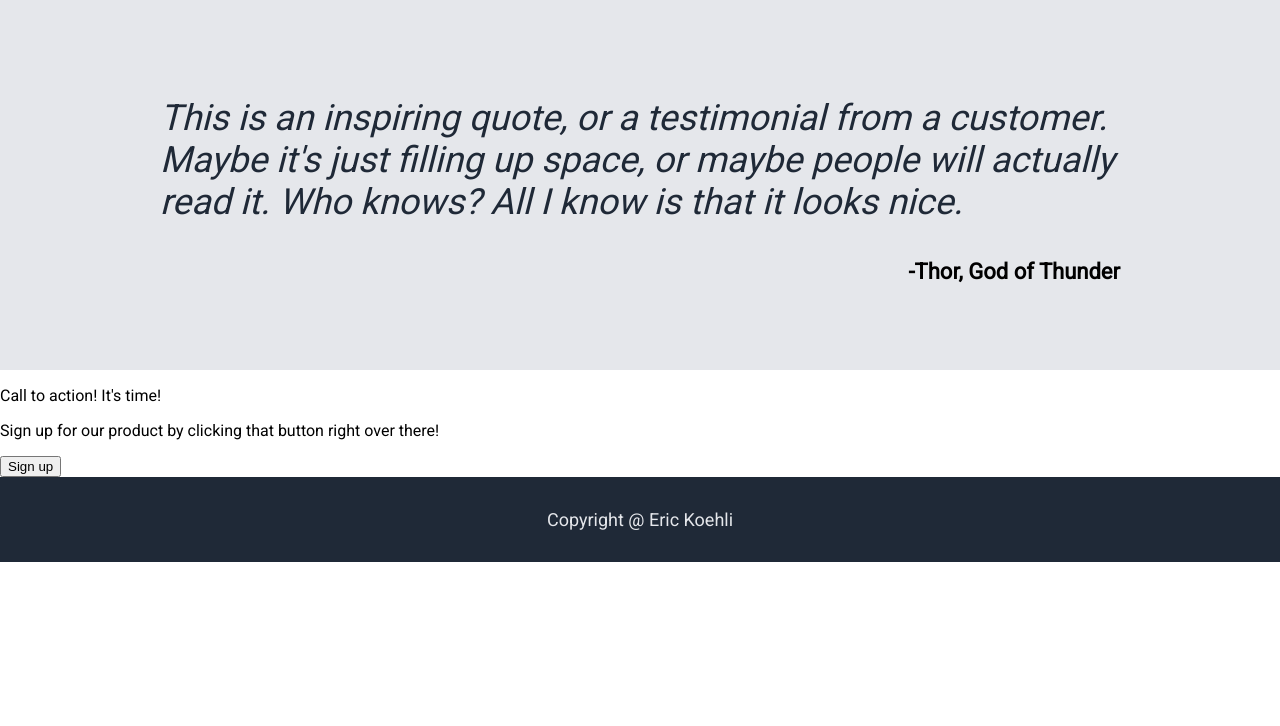
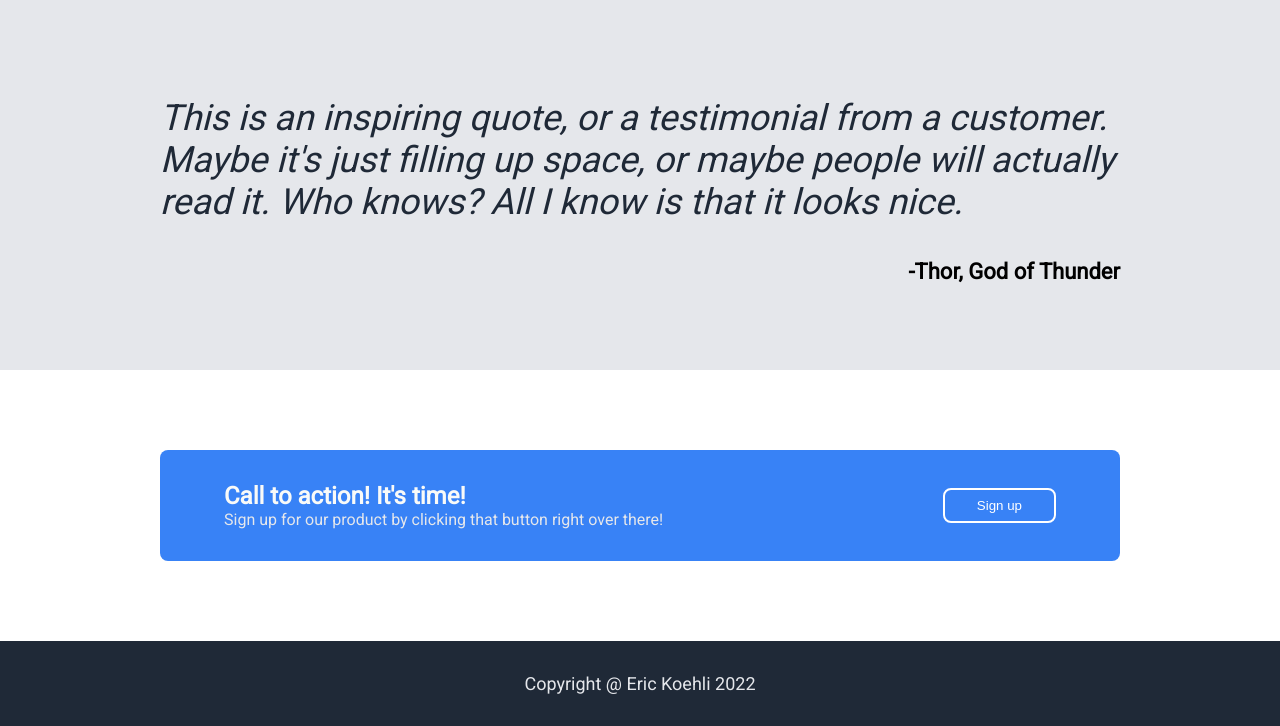
Before and after one commit to ericpko/odin-project-landing-page, a plain HTML site: page index.html in a window 1280 px wide. Shown: the part 810-1536 px from the top of the page. Before the commit the page ends 1372 px from the top, so only its background shows below. Drawn offline with Linux system fonts and the light colour scheme.

Commit message:
Added the last section. Finished Landing Page project.

```diff
--- a/index.html
+++ b/index.html
@@ -81,19 +81,21 @@
    </div>
 
    <div class="fourth-section">
+      <div class="container">
          <div class="blue-box">
             <div class="blue-box-text">
                <p class="call-to-action">Call to action! It's time!</p>
                <p class="call-description">Sign up for our product by clicking that button right over there!</p>
             </div>
             <div class="sign-up-button">
-            <button>Sign up</button>
+               <button class="sign-up-blue">Sign up</button>
+            </div>
          </div>
       </div>
    </div>
 
    <div class="footer">
-      Copyright @ Eric Koehli
+      Copyright @ Eric Koehli 2022
    </div>
 
 </body>
--- a/style.css
+++ b/style.css
@@ -166,3 +166,38 @@ figure {
    font-weight: bolder;
    text-align: right;
 }
+
+.blue-box {
+   display: flex;
+   justify-content: space-between;
+   align-items: center;
+   background-color: #3882F6;
+   border-radius: 8px;
+   padding: 32px 64px;
+   margin: 64px 0;
+}
+
+.blue-box-text,
+.call-to-action,
+.call-description {
+   margin: 0;
+   padding: 0;
+}
+
+.call-to-action {
+   color: #F9FAF8;
+   font-size: 24px;
+   font-weight: bold;
+}
+
+.call-description {
+   color: #E5E7EB;
+}
+
+.sign-up-blue {
+   background-color: #3882F6;
+   color: white;
+   border: 2px solid white;
+   padding: 8px 32px;
+   border-radius: 8px;
+}
```
Lines whose indentation alone changed are shown as unchanged.
